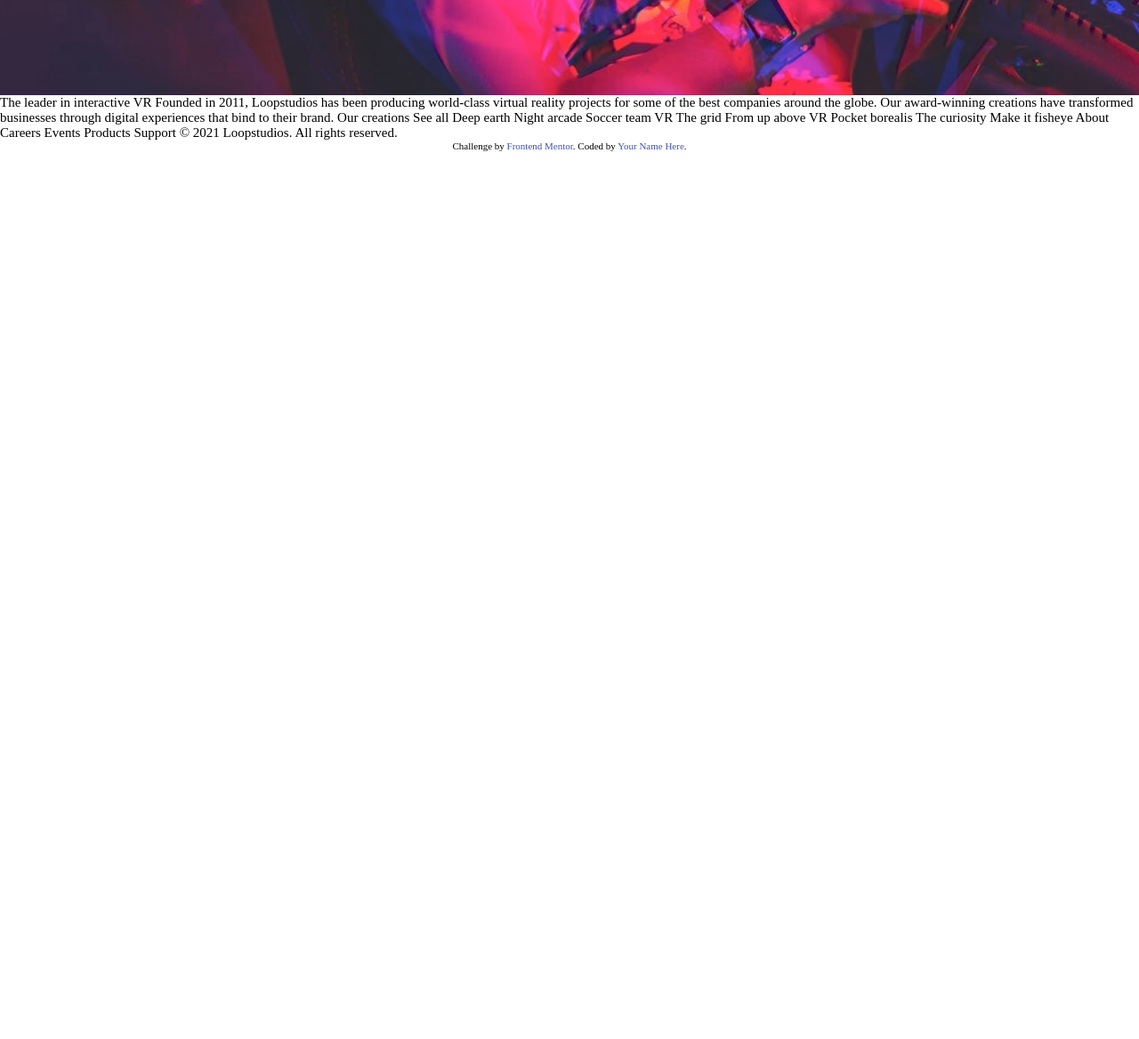
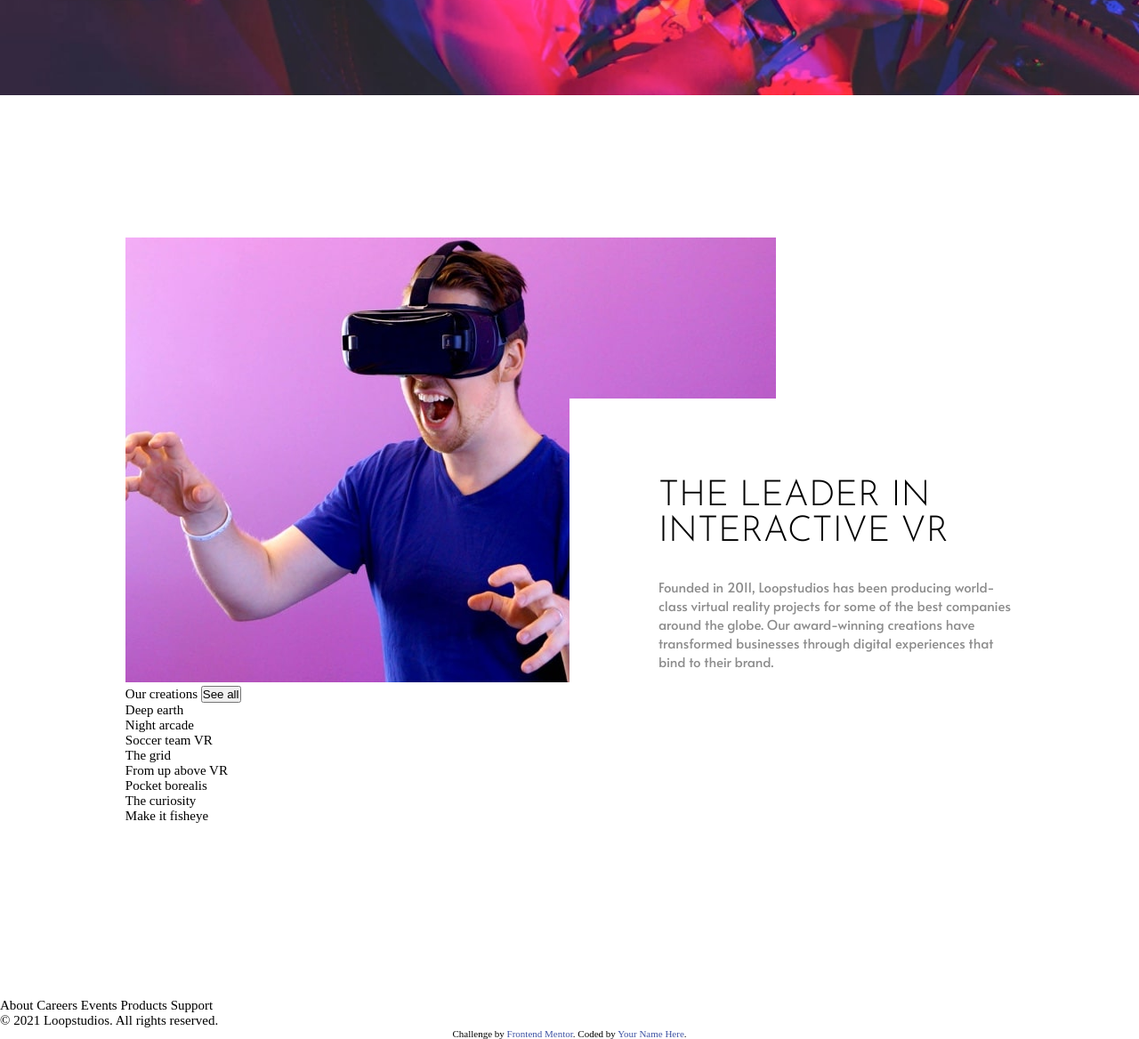
Before and after one commit to elmarwanos/loopstudios-landing-page, a plain HTML site: page index.html in a window 1280 px wide. Shown: the part 543-1711 px from the top of the page at 89% size. Before the commit the page ends 800 px from the top, so only its background shows below. Drawn offline with Linux system fonts and the light colour scheme.

Commit message:
Fix the header links and Work on main intro

```diff
--- a/index.css
+++ b/index.css
@@ -1,32 +1,49 @@
 /*==============================================*/
+
+
 /*               COMMON ATTRIBUTES              */
+
+
 /*==============================================*/
+
+
 /*--------------------GLOBALS--------------------*/
+
 * {
     padding: 0;
     margin: 0;
     box-sizing: border-box;
 }
 
-a {
-  text-decoration: none;
-}
-
 body {
     font-size: 15px;
     background-color: white;
+    -ms-overflow-style: none;
+    scrollbar-width: none;
+    width: 100vw;
+}
+
+body::-webkit-scrollbar {
+    display: none;
+}
+
+a {
+    text-decoration: none;
 }
 
 .Alata {
     font-family: "Alata", sans-serif;
     font-weight: 400;
 }
+
 .Josefin {
     font-family: "Josefin Sans", sans-serif;
     font-weight: 300;
 }
 
+
 /*--------------------HEADER--------------------*/
+
 .header {
     height: 650px;
     width: 100vw;
@@ -34,7 +51,7 @@ body {
     position: relative;
 }
 
-.header > img {
+.header>img {
     position: absolute;
     height: 100%;
     width: 100vw;
@@ -43,37 +60,45 @@ body {
     z-index: -1;
 }
 
-.header > nav {
+.header>nav {
     display: flex;
     justify-content: space-between;
     align-items: center;
 }
 
-.header-links > a {
+.header-links {
+    display: flex;
+    justify-content: flex-end;
+}
+
+.header-links>a {
     color: white;
     padding-bottom: 12px;
     border-bottom: 2px solid transparent;
     transition: border-color 0.3s ease-in-out;
 }
-.header-links > a:not(:last-child) {
-  margin-right: 34px;
+
+.header-links>a:not(:last-child) {
+    margin-right: 7%;
 }
-.header-links > a:hover {
+
+.header-links>a:hover {
     padding-bottom: 12px;
     border-bottom: 2px solid white;
 }
 
+
 /*slogan*/
+
 .header-slogan {
     border: 2px solid white;
-  position: absolute;
-  top: 50vh;
-  transform: translateY(-50%);
     display: flex;
     align-items: center;
 }
 
-/*--------------------HIDDEN MOBILE MENU--------------------*/
+
+/*--------------------HIDDEN BURGER MENU--------------------*/
+
 #hidden-links {
     display: none;
     z-index: 10;
@@ -86,32 +111,74 @@ body {
     flex-direction: column;
     justify-content: center;
 }
-#hidden-links > a {
+
+#hidden-links>a {
     color: white;
-  padding: 0px 0px 25px 25px;
+    padding: 0px 25px;
+    height: 50px;
+    width: 100%;
+    display: flex;
+    align-items: center;
 }
-#hidden-links > a:hover {
+
+#hidden-links>a:hover {
     color: hsl(0, 0%, 55%);
 }
 
+
+/*--------------------MAIN--------------------*/
+
+.main-intro {
+    position: relative;
+}
+
+.main-intro-text {
+    background-color: white;
+    display: flex;
+    flex-direction: column;
+}
+
+.main-intro-text>div {
+    padding-left: 100px;
+    display: flex;
+}
+
+.main-intro-text>div:first-child {
+    font-size: 40px;
+    text-transform: uppercase;
+    height: 20%;
+    margin-bottom: 40px;
+    margin-top: 90px;
+}
+
+.main-intro-text>div:last-child {
+    flex: 1;
+    color: hsl(0, 0%, 55%);
+}
+
+
 /*==============================================*/
+
+
 /*             DIFFERENT ATTRIBUTES             */
+
+
 /*==============================================*/
+
+
 /*--------------------FOR MOBILE--------------------*/
-@media only screen and (max-width: 500px) {
+
+@media only screen and (max-width: 900px) {
     .hide-for-mobile {
         display: none;
     }
-
     .header-links {
         display: none;
     }
-
     .header-spacing {
-    padding: 40px 24px;
+        padding: 40px 7%;
     }
-
-  .header-logo > img {
+    .header-logo>img {
         width: 144px;
         height: 24px;
     }
@@ -122,45 +189,66 @@ body {
         outline: none;
     }
     .header-slogan {
+        margin-top: 160px;
         height: 198px;
         width: 329px;
         font-size: 40px;
         padding-left: 25px;
     }
-  .header-slogan > span {
+    .header-slogan>span {
         width: min-content;
+    }
+    .main {
+        margin: 96px 24px;
+    }
+    #interactive-mobile {
+        width: 100%;
     }
 }
 
+
 /*--------------------FOR DESKTOP--------------------*/
-@media only screen and (min-width: 501px) {
+
+@media only screen and (min-width: 901px) {
     .hide-for-desktop {
         display: none;
     }
-
     .header-hamburger {
         display: none;
     }
-
     .header-spacing {
-    padding: 64px 164px;
+        padding: 60px 11%;
     }
-
     .header-slogan {
+        margin-top: 120px;
         height: 280px;
+        width: 600px;
         font-size: 60px;
         padding-left: 44px;
     }
-  .header-slogan > span {
+    .header-slogan>span {
         width: 500px;
+    }
+    .main {
+        margin: 160px 11%;
+    }
+    .main-intro-text {
+        position: absolute;
+        top: 181px;
+        left: 50%;
+        min-width: 450px;
+        height: 355px;
     }
 }
 
+
 /*--------------------attribution--------------------*/
+
 .attribution {
     font-size: 11px;
     text-align: center;
 }
+
 .attribution a {
     color: hsl(228, 45%, 44%);
 }
--- a/index.html
+++ b/index.html
@@ -1,25 +1,17 @@
 <!DOCTYPE html>
 <html lang="en">
+
 <head>
     <meta charset="UTF-8" />
-    <meta name="viewport" content="width=device-width, initial-scale=1.0" />
-    <link
-      rel="icon"
-      type="image/png"
-      sizes="32x32"
-      href="./images/favicon-32x32.png"
-    />
+    <meta name="viewport" content="width=device-width, initial-scale=1">
+    <meta http-equiv="X-UA-Compatible" content="IE=edge,chrome=1" />
+    <meta name="HandheldFriendly" content="true" />
+    <link rel="icon" type="image/png" sizes="32x32" href="./images/favicon-32x32.png" />
     <link rel="stylesheet" href="./index.css" />
     <link rel="preconnect" href="https://fonts.gstatic.com" />
-    <link
-      href="https://fonts.googleapis.com/css2?family=Alata&display=swap"
-      rel="stylesheet"
-    />
+    <link href="https://fonts.googleapis.com/css2?family=Alata&display=swap" rel="stylesheet" />
     <link rel="preconnect" href="https://fonts.gstatic.com" />
-    <link
-      href="https://fonts.googleapis.com/css2?family=Josefin+Sans:wght@300&display=swap"
-      rel="stylesheet"
-    />
+    <link href="https://fonts.googleapis.com/css2?family=Josefin+Sans:wght@300&display=swap" rel="stylesheet" />
     <title>Frontend Mentor | Loopstudios landing page</title>
 </head>
 
@@ -33,27 +25,15 @@
     </div>
 
     <header class="header header-spacing Alata">
-      <img
-        class="hide-for-mobile"
-        src="./images/desktop/image-hero.jpg"
-        alt="Hero desktop"
-      />
-      <img
-        class="hide-for-desktop"
-        src="./images/mobile/image-hero.jpg"
-        alt="Hero mobile"
-      />
+        <img class="hide-for-mobile" src="./images/desktop/image-hero.jpg" alt="Hero desktop" />
+        <img class="hide-for-desktop" src="./images/mobile/image-hero.jpg" alt="Hero mobile" />
 
         <nav>
             <a href="/" class="header-logo">
                 <img src="./images/logo.svg" alt="loopstudios" />
             </a>
 
-        <button
-          type="button"
-          class="header-hamburger"
-          onclick="toggleHamburger()"
-        >
+            <button type="button" class="header-hamburger" onclick="toggleHamburger()">
           <img src="./images/icon-hamburger.svg" alt="icon-hamburger" />
         </button>
 
@@ -71,20 +51,50 @@
         </div>
     </header>
 
-    The leader in interactive VR Founded in 2011, Loopstudios has been producing
-    world-class virtual reality projects for some of the best companies around
-    the globe. Our award-winning creations have transformed businesses through
-    digital experiences that bind to their brand. Our creations See all Deep
-    earth Night arcade Soccer team VR The grid From up above VR Pocket borealis
-    The curiosity Make it fisheye About Careers Events Products Support © 2021
-    Loopstudios. All rights reserved.
+    <div class="main">
+        <div class="main-intro">
+            <img class="hide-for-mobile" src="./images/desktop/image-interactive.jpg" alt="interatctive img desktop" />
+            <img id="interactive-mobile" class="hide-for-desktop" src="./images/mobile/image-interactive.jpg" alt="interactive img mobile" />
+            <div class="main-intro-text">
+                <div class="Josefin">The leader in interactive VR</div>
+                <div class="Alata">Founded in 2011, Loopstudios has been producing world-class virtual reality projects for some of the best companies around the globe. Our award-winning creations have transformed businesses through digital experiences that bind to their
+                    brand.
+                </div>
+            </div>
+        </div>
+
+        <div class="projects">
+            <div class="projects-head">Our creations <button>See all</button></div>
+
+            <div class="pj1">Deep earth</div>
+            <div class="pj2">Night arcade</div>
+            <div class="pj3">Soccer team VR</div>
+            <div class="pj4">The grid</div>
+            <div class="pj5">From up above VR</div>
+            <div class="pj6">Pocket borealis</div>
+            <div class="pj7">The curiosity</div>
+            <div class="pj8">Make it fisheye</div>
+        </div>
+    </div>
+
+    <footer>
+        <nav>
+            <a href="/" class="header-logo">
+                <img src="./images/logo.svg" alt="loopstudios" />
+            </a>
+            <div class="socials"></div>
+            <div class="links">About Careers Events Products Support</div>
+            <div class="copyright">© 2021 Loopstudios. All rights reserved.</div>
+        </nav>
+    </footer>
 
     <div class="attribution">
         Challenge by
-      <a href="https://www.frontendmentor.io?ref=challenge" target="_blank"
-        >Frontend Mentor</a
+        <a href="https://www.frontendmentor.io?ref=challenge" target="_blank">Frontend Mentor</a
       >. Coded by <a href="#">Your Name Here</a>.
     </div>
+
     <script src="./index.js"></script>
 </body>
+
 </html>
--- a/index.js
+++ b/index.js
@@ -3,12 +3,14 @@ function toggleHamburger() {
   var logo = document.getElementsByClassName("header-logo")[0];
   var menu = document.getElementsByClassName("header-hamburger")[0];
   if (links.style.display === "flex") {
+    window.scrollTo(0, 0);
     links.style.display = "none";
     logo.style.zIndex = 1;
     menu.style.zIndex = 1;
     menu.firstElementChild.src = "./images/icon-hamburger.svg";
     document.body.style.overflow = "auto";
   } else {
+    window.scrollTo(0, 0);
     links.style.display = "flex";
     logo.style.zIndex = 10;
     menu.style.zIndex = 10;
```
Lines whose indentation alone changed are shown as unchanged.
